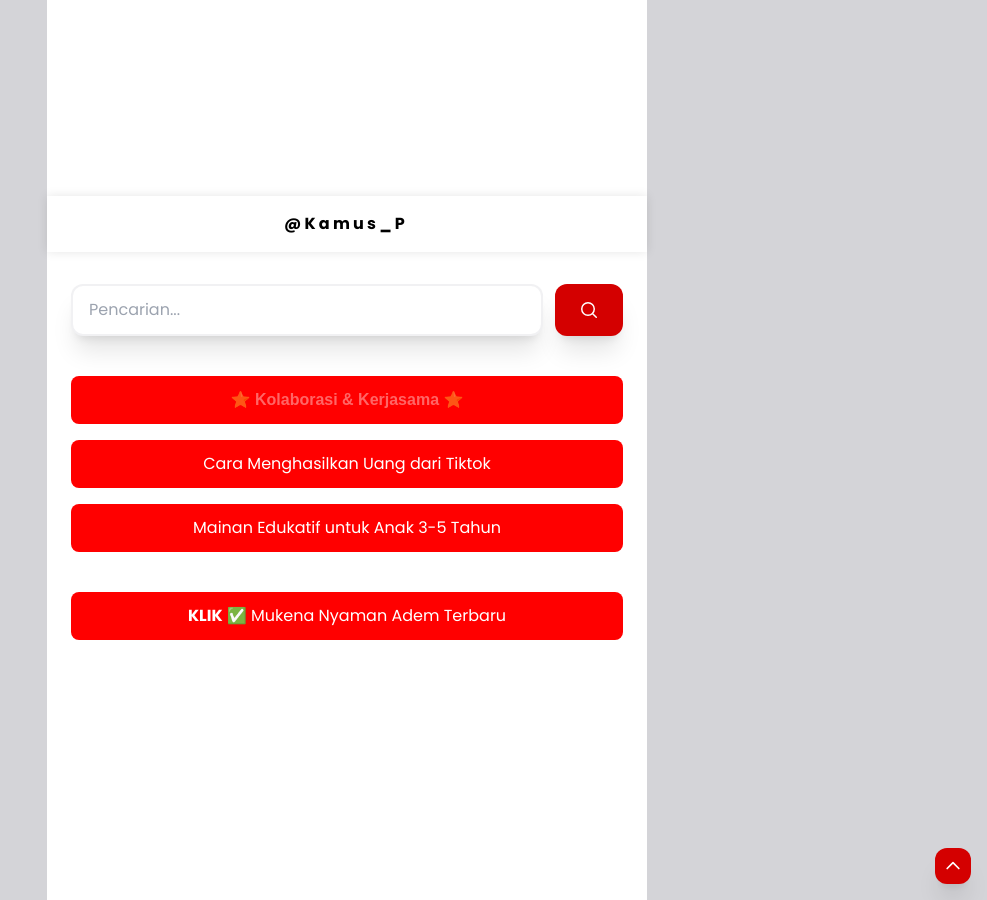
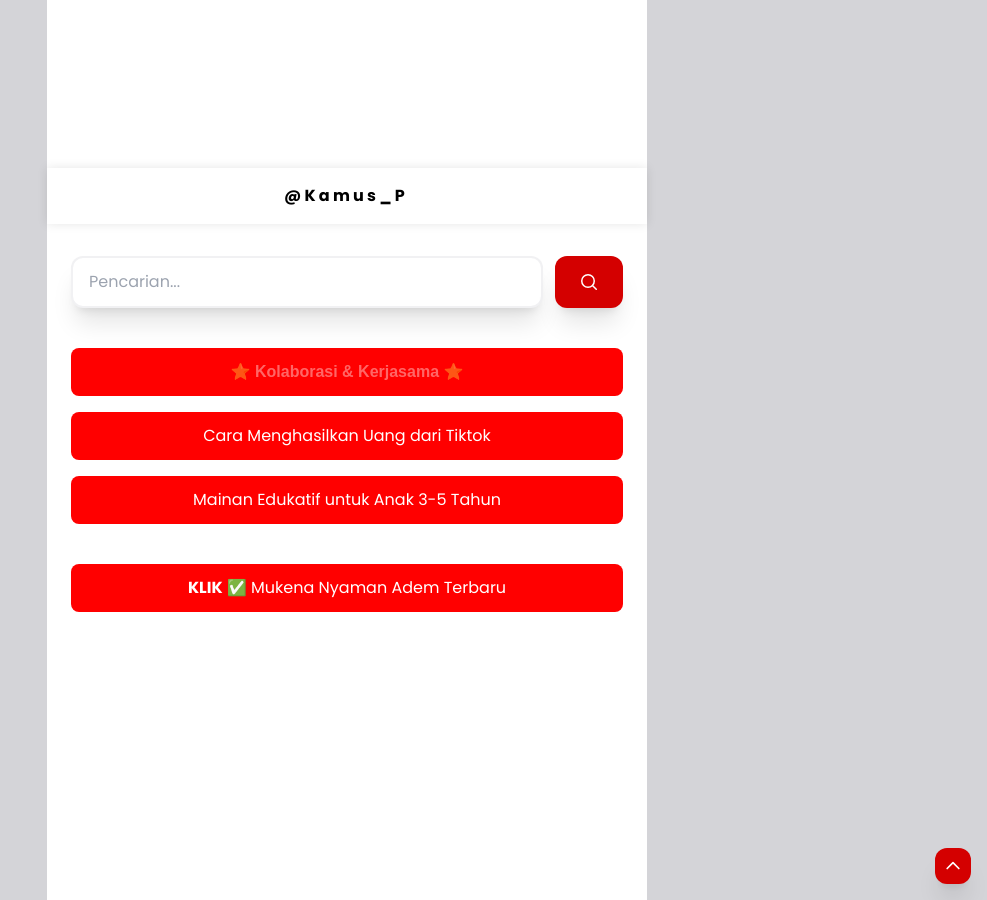
Before and after one commit to haloorderio/kamus_parenting, a Jekyll site: the page built from index.html, in a window 1280 px wide. Shown: the whole page, without its empty margins (293-1280 px from the left). Built offline with Jekyll 4.4.1, drawn with Linux system fonts in a browser that asks for light colours; the list of posts is cut into pages by our own code.

Commit message:
Update _main.scss

```diff
--- a/_sass/_main.scss
+++ b/_sass/_main.scss
@@ -218,7 +218,7 @@ position: sticky;
 top: 0;
 background: white;
 box-shadow: 0 0 10px rgba(0,0,0,.1);
-margin-top: -1.5rem;
+margin-top: -5rem;
 }
 .navbar {
     padding: 1rem;
```
